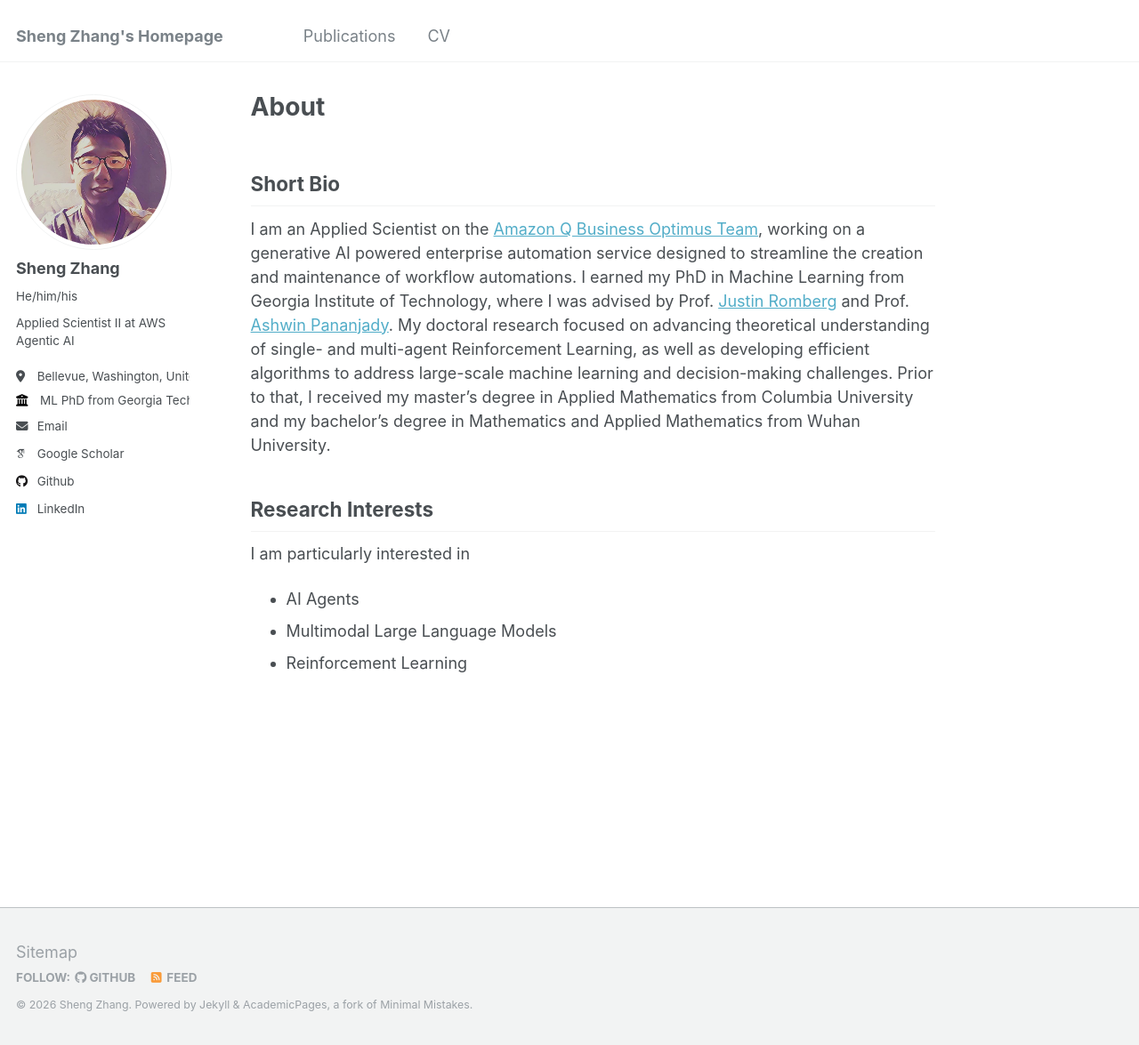
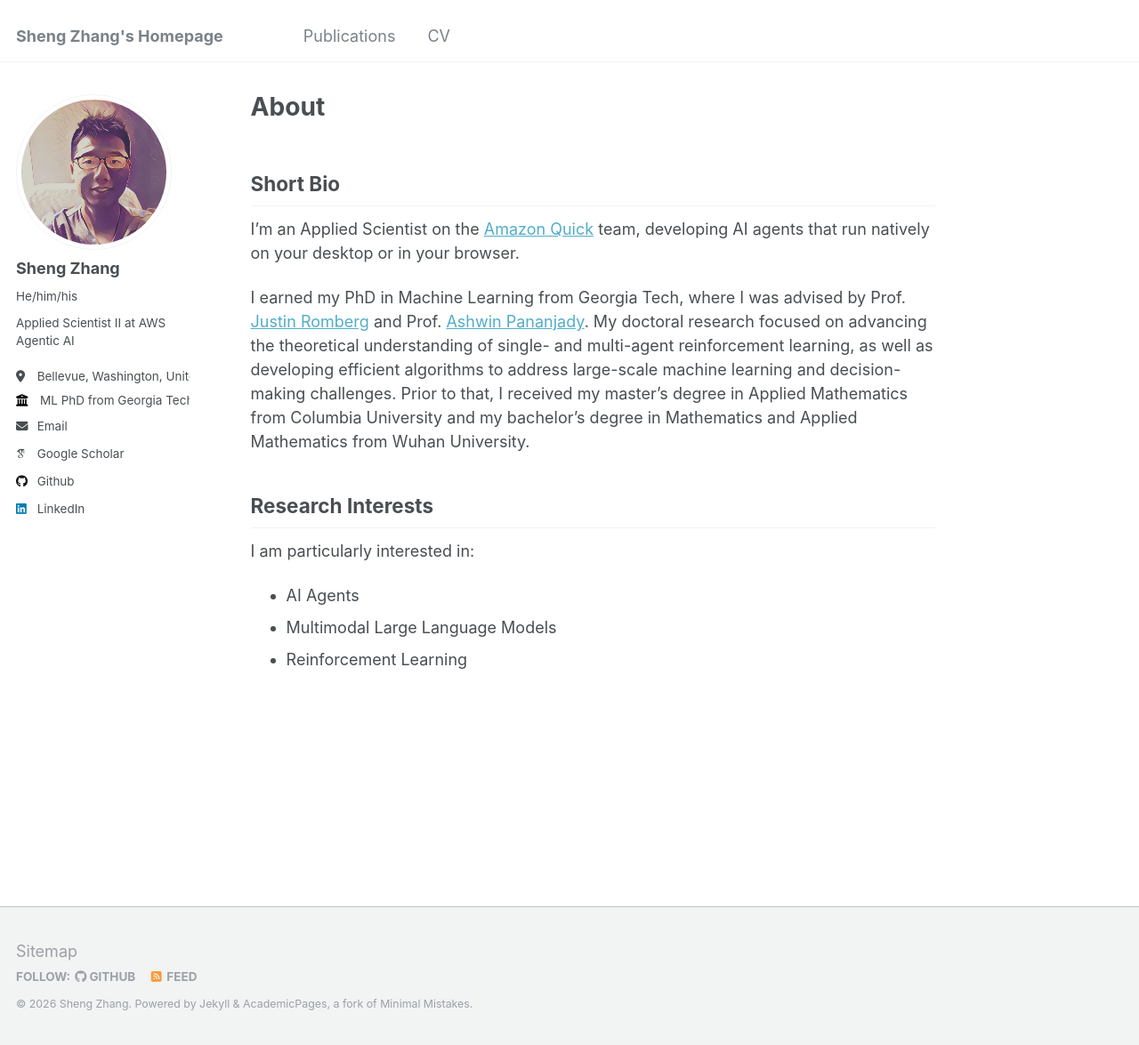
Before and after one commit to szhangml/szhangml.github.io, a Jekyll site: the page built from _pages/about.md, in a window 1280 px wide and 1175 px high. Shown: the whole window at 89% size. Built offline with Jekyll 4.4.1, drawn with Linux system fonts in a browser that asks for light colours; some web fonts are replaced.

Commit message:
Revise short bio in about.md
Updated bio to reflect current role and organization.

```diff
--- a/_pages/about.md
+++ b/_pages/about.md
@@ -9,12 +9,13 @@ redirect_from:
 
 ## Short Bio
 
-I am an Applied Scientist on the [Amazon Q Business Optimus Team](https://aws.amazon.com/blogs/aws/amazon-q-business-is-adding-new-workflow-automation-capability-and-50-action-integrations/), working on a generative AI powered enterprise automation service designed to streamline the creation and maintenance of workflow automations. I earned my PhD in Machine Learning from Georgia Institute of Technology, where I was advised by Prof. [Justin Romberg](https://ece.gatech.edu/directory/justin-romberg) and Prof. [Ashwin Pananjady](https://sites.gatech.edu/ashwin-pananjady/). My doctoral research focused on advancing theoretical understanding of single- and multi-agent Reinforcement Learning, as well as developing efficient algorithms to address large-scale machine learning and decision-making challenges. Prior to that, I received my master's degree in Applied Mathematics from Columbia University and my bachelor's degree in Mathematics and Applied Mathematics from Wuhan University.
+I'm an Applied Scientist on the [Amazon Quick](https://aws.amazon.com/quick/?trk=0ea79374-057c-4897-84f0-5fe792905a8f&sc_channel=ps) team, developing AI agents that run natively on your desktop or in your browser.
 
+I earned my PhD in Machine Learning from Georgia Tech, where I was advised by Prof. [Justin Romberg](https://ece.gatech.edu/directory/justin-romberg) and Prof. [Ashwin Pananjady](https://sites.gatech.edu/ashwin-pananjady/). My doctoral research focused on advancing the theoretical understanding of single- and multi-agent reinforcement learning, as well as developing efficient algorithms to address large-scale machine learning and decision-making challenges. Prior to that, I received my master's degree in Applied Mathematics from Columbia University and my bachelor's degree in Mathematics and Applied Mathematics from Wuhan University.
 
 ## Research Interests
 
-I am particularly interested in
+I am particularly interested in:
 
 - AI Agents
 - Multimodal Large Language Models
```
